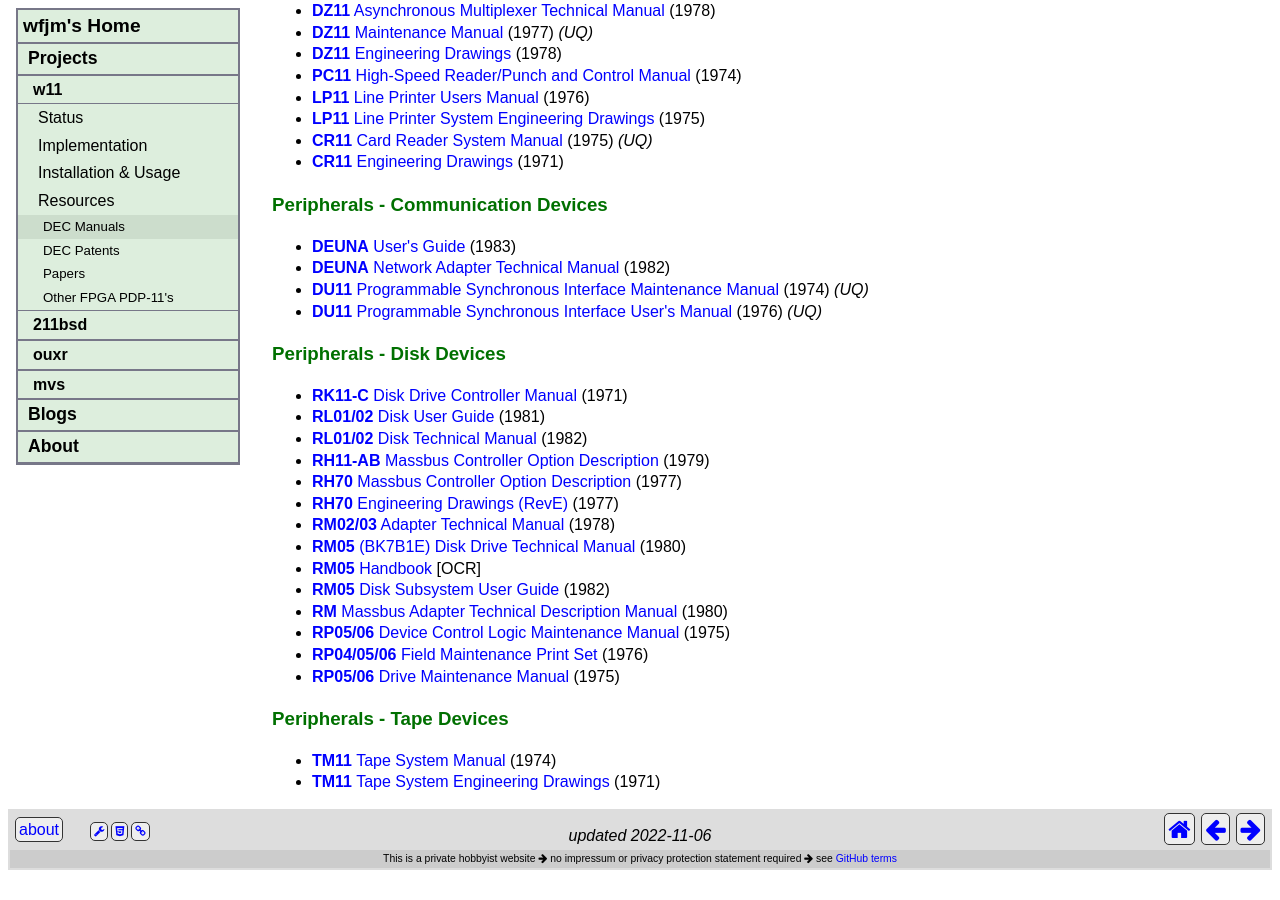
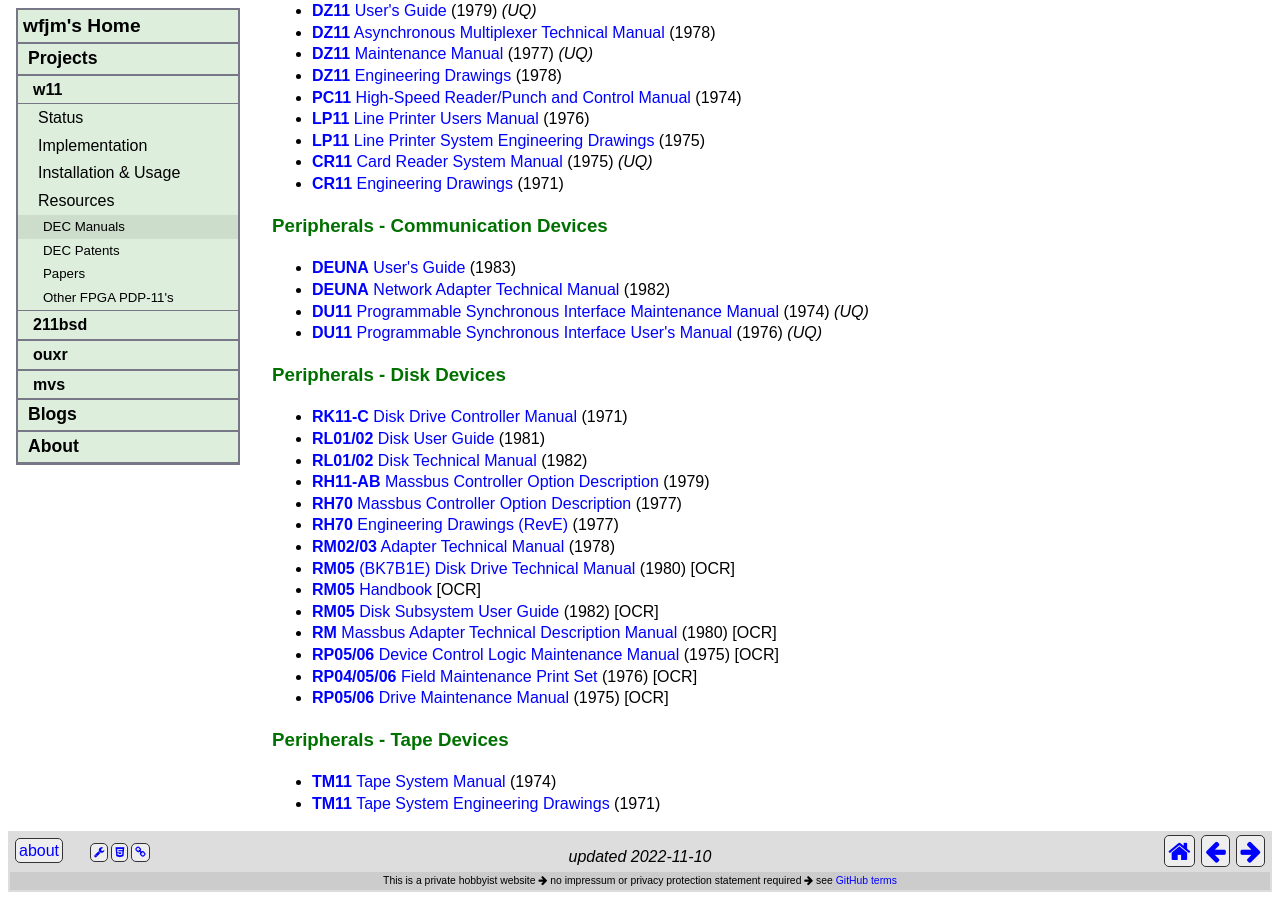
Before and after one commit to wfjm/wfjm.github.io, a Jekyll site: the page built from home/w11/info/manuals.html, in a window 1280 px wide and 900 px high, scrolled down 2093 px. Built offline with Jekyll 4.4.1, drawn with Linux system fonts in a browser that asks for light colours; before the commit the page ends 2971 px from its top, so only the background shows below that; some of the changed text lies outside the part shown.

Commit message:
update manuals

```diff
--- a/home/w11/info/manuals.html
+++ b/home/w11/info/manuals.html
@@ -2,7 +2,7 @@
 title:  "DEC Manuals"
 #
 my:
-  changedate: 2022-11-06
+  changedate: 2022-11-10
 ---
 
 <p>
@@ -118,7 +118,7 @@
   <li><a href="{{site.my.bitsaver.pdp11}}/1145/EK-KB11A-MM-004_Aug76.pdf">
       <b>KB11-A</b> Processor Maintenance Manual</a> (1976)</li>
   <li><a href="{{site.my.bitsaver.pdp11}}/1145/KB11-A_revS_Engineering_Drawings_Dec1973.pdf">
-      <b>KB11-A</b> Engineering Drawings</a> (1973)</li>
+      <b>KB11-A</b> Engineering Drawings</a> (1973) [OCR]</li>
   <li><a href="{{site.my.bitsaver.uq}}/pdf/DEC-11-HGKTCB-D%20PDP-1145%20Memory%20Management%20Reference%20Manual.pdf">
       <b>KT11-C</b> Memory Management Unit Reference Manual</a>
       (1973) <i>(UQ)</i></li>
@@ -161,6 +161,8 @@
 <ul>
   <li><a href="{{site.my.bitsaver.pdp11}}/1173/EK-DCJ11-UG-PRE_J11ug_Oct83.pdf">
       <b>DCJ11</b> Microprocessor Users Guide (preliminary)</a> (1983)</li>
+  <li><a href="{{site.my.bitsaver.pdp11}}/1173/EK-KDJ1A-UG-002_KDJ11-A_CPU_Module_Users_Guide_2ed_Jun86.pdf">
+      <b>KDJ11-A</b> CPU Module Users Guide</a> (1986) [OCR]</li>
   <li><a href="{{site.my.bitsaver.pdp11}}/1173/EK-KDJ1B-UG_KDJ11-B_Nov86.pdf">
       <b>KDJ11-B</b> CPU Module Users Guide</a> (1986)</li>
   <li><a href="{{site.my.bitsaver.pdp11}}/1173/EK-KDJ1D-UG_KDJ11-D_May87.pdf">
@@ -248,19 +250,19 @@
   <li><a href="{{site.my.bitsaver.dec}}/disc/rm03/EK-RM023-TD-001_RM02_03_Tech_May78.pdf">
       <b>RM02/03</b> Adapter Technical Manual</a> (1978)</li>
   <li><a href="{{site.my.bitsaver.dec}}/disc/rm05/ER-BK7B1-TM_TechMan_Feb80.pdf">
-      <b>RM05</b> (BK7B1E) Disk Drive Technical Manual</a> (1980)</li>
+      <b>RM05</b> (BK7B1E) Disk Drive Technical Manual</a> (1980) [OCR]</li>
   <li><a href="{{site.my.bitsaver.dec}}/disc/rm05/RM05_Handbook.pdf">
       <b>RM05</b> Handbook</a> [OCR]</li>
   <li><a href="{{site.my.bitsaver.dec}}/disc/rm05/EK-0RM05-UG-002_Mar82.pdf">
-      <b>RM05</b> Disk Subsystem User Guide</a> (1982)</li>
+      <b>RM05</b> Disk Subsystem User Guide</a> (1982) [OCR]</li>
   <li><a href="{{site.my.bitsaver.dec}}/disc/rm05/EK-RMADA-TD-001_Oct80.pdf">
-      <b>RM</b> Massbus Adapter Technical Description Manual</a> (1980)</li>
+      <b>RM</b> Massbus Adapter Technical Description Manual</a> (1980) [OCR]</li>
   <li><a href="{{site.my.bitsaver.dec}}/disc/rp04_rp05_rp06/EK-RP056-MM-01_maint_Dec75.pdf">
-      <b>RP05/06</b> Device Control Logic Maintenance Manual</a> (1975)</li>
+      <b>RP05/06</b> Device Control Logic Maintenance Manual</a> (1975) [OCR]</li>
   <li><a href="{{site.my.bitsaver.dec}}/disc/rp04_rp05_rp06/MP00086_RP04_05_06schem.pdf">
-      <b>RP04/05/06</b> Field Maintenance Print Set</a> (1976)</li>
+      <b>RP04/05/06</b> Field Maintenance Print Set</a> (1976) [OCR]</li>
   <li><a href="{{site.my.bitsaver.dec}}/disc/rp04_rp05_rp06/RP05_06_DriveMaintMan_Dec75.pdf">
-      <b>RP05/06</b> Drive Maintenance Manual</a> (1975)</li>
+      <b>RP05/06</b> Drive Maintenance Manual</a> (1975) [OCR]</li>
 </ul>
 
 <h3 id="dev-tape">Peripherals - Tape Devices</h3>
```
